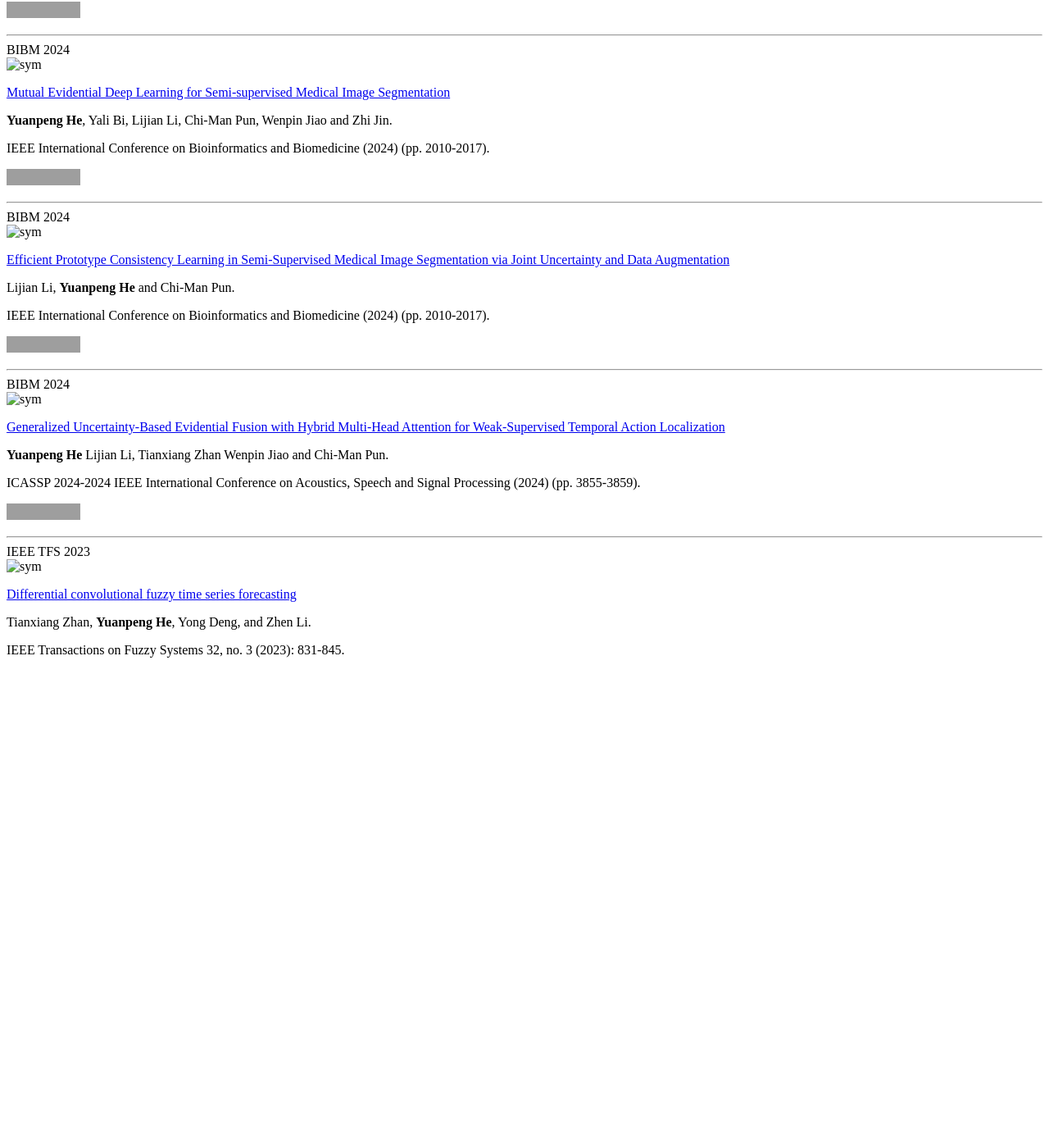
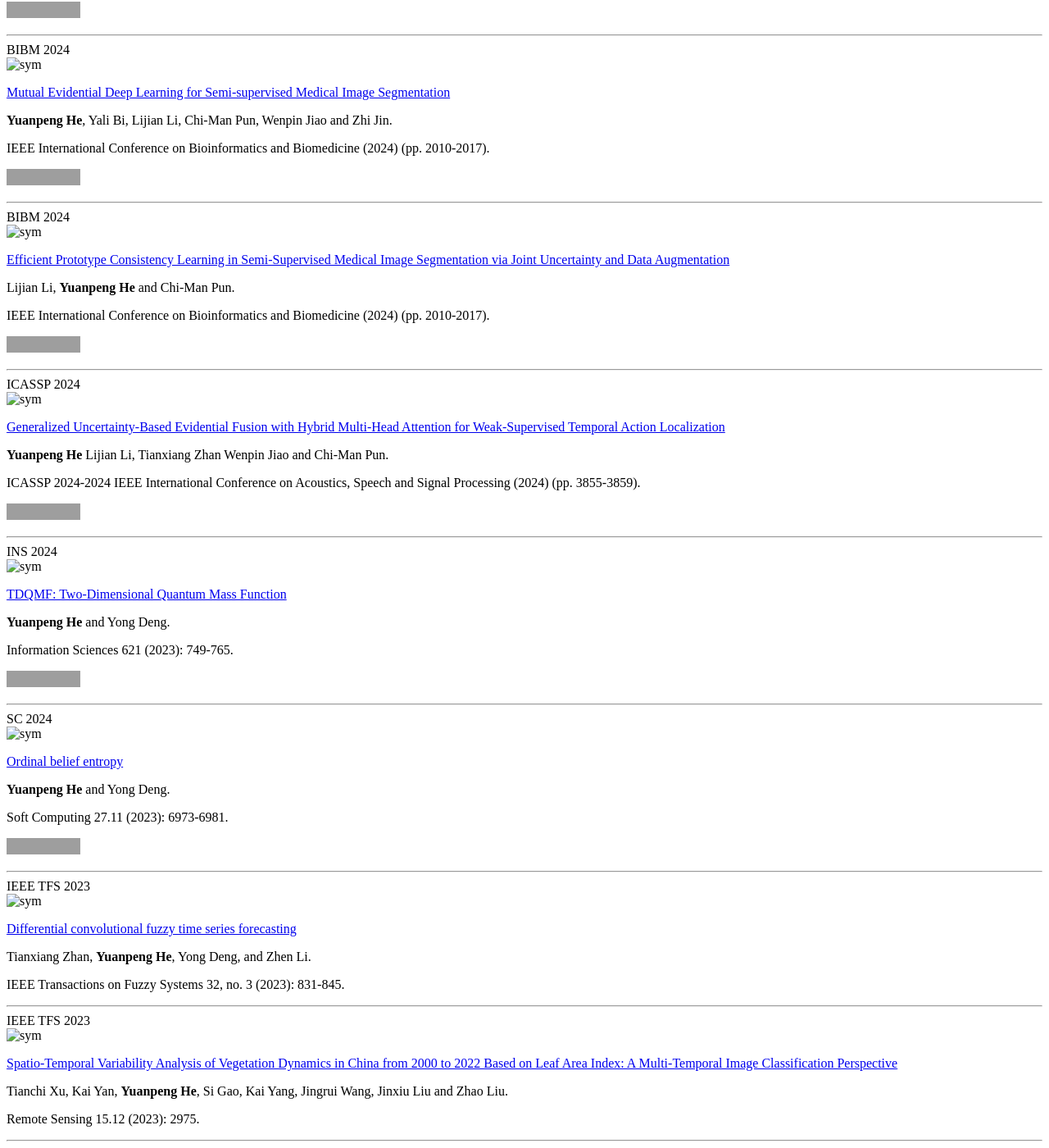
Before and after one commit to heyuanpengpku/heyuanpeng.github.io, a Jekyll site: the page built from _pages/includes/pub.md, in a window 1280 px wide and 1400 px high, scrolled down 2437 px. Shown: the whole window at 82% size. Built offline with Jekyll 4.4.1, drawn with Linux system fonts in a browser that asks for light colours; our own code applies the rules of GitHub Pages for plain Markdown files; before the commit the page ends 3255 px from its top, so only the background shows below that; grey boxes are pictures that could not be loaded.

Commit message:
2025-10-09 13:34:03

```diff
--- a/_pages/includes/pub.md
+++ b/_pages/includes/pub.md
@@ -181,7 +181,7 @@ IEEE International Conference on Bioinformatics and Biomedicine (2024) (pp. 2010
 
 ---
 
-<div class='paper-box'><div class='paper-box-image'><div><div class="badge">BIBM 2024</div><img src='images/covers/2024-icassp-hyp.png' alt="sym" width="100%"></div></div>
+<div class='paper-box'><div class='paper-box-image'><div><div class="badge">ICASSP 2024</div><img src='images/covers/2024-icassp-hyp.png' alt="sym" width="100%"></div></div>
 <div class='paper-box-text' markdown="1">
 
 [Generalized Uncertainty-Based Evidential Fusion with Hybrid Multi-Head Attention for Weak-Supervised Temporal Action Localization](https://ieeexplore.ieee.org/abstract/document/10446799)
@@ -191,6 +191,40 @@ IEEE International Conference on Bioinformatics and Biomedicine (2024) (pp. 2010
 ICASSP 2024-2024 IEEE International Conference on Acoustics, Speech and Signal Processing (2024) (pp. 3855-3859).
 
 ![Static Badge](https://img.shields.io/badge/CCF%20B-8A2BE2
+)
+
+</div>
+</div>
+
+---
+
+<div class='paper-box'><div class='paper-box-image'><div><div class="badge">INS 2024</div><img src='images/covers/2023-tqdmf.jpg' alt="sym" width="100%"></div></div>
+<div class='paper-box-text' markdown="1">
+
+[TDQMF: Two-Dimensional Quantum Mass Function](https://www.sciencedirect.com/science/article/abs/pii/S0020025522013238)
+
+**Yuanpeng He** and Yong Deng.
+
+Information Sciences 621 (2023): 749-765.
+
+![Static Badge](https://img.shields.io/badge/CCF%20B-8A2BE2
+)
+
+</div>
+</div>
+
+---
+
+<div class='paper-box'><div class='paper-box-image'><div><div class="badge">SC 2024</div><img src='images/covers/2023-obe.jpg' alt="sym" width="100%"></div></div>
+<div class='paper-box-text' markdown="1">
+
+[Ordinal belief entropy](https://link.springer.com/article/10.1007/s00500-023-07947-x)
+
+**Yuanpeng He** and Yong Deng.
+
+Soft Computing 27.11 (2023): 6973-6981.
+
+![Static Badge](https://img.shields.io/badge/CCF%20C-%2300FA9A
 )
 
 </div>
@@ -209,3 +243,19 @@ IEEE Transactions on Fuzzy Systems 32, no. 3 (2023): 831-845.
 
 </div>
 </div>
+
+---
+
+<div class='paper-box'><div class='paper-box-image'><div><div class="badge">IEEE TFS 2023</div><img src='2023-stva.jpg' alt="sym" width="100%"></div></div>
+<div class='paper-box-text' markdown="1">
+
+[Spatio-Temporal Variability Analysis of Vegetation Dynamics in China from 2000 to 2022 Based on Leaf Area Index: A Multi-Temporal Image Classification Perspective](https://www.mdpi.com/2072-4292/15/12/2975)
+
+Tianchi Xu, Kai Yan, **Yuanpeng He**, Si Gao, Kai Yang, Jingrui Wang, Jinxiu Liu and Zhao Liu.
+
+Remote Sensing 15.12 (2023): 2975.
+
+</div>
+</div>
+
+---
```
